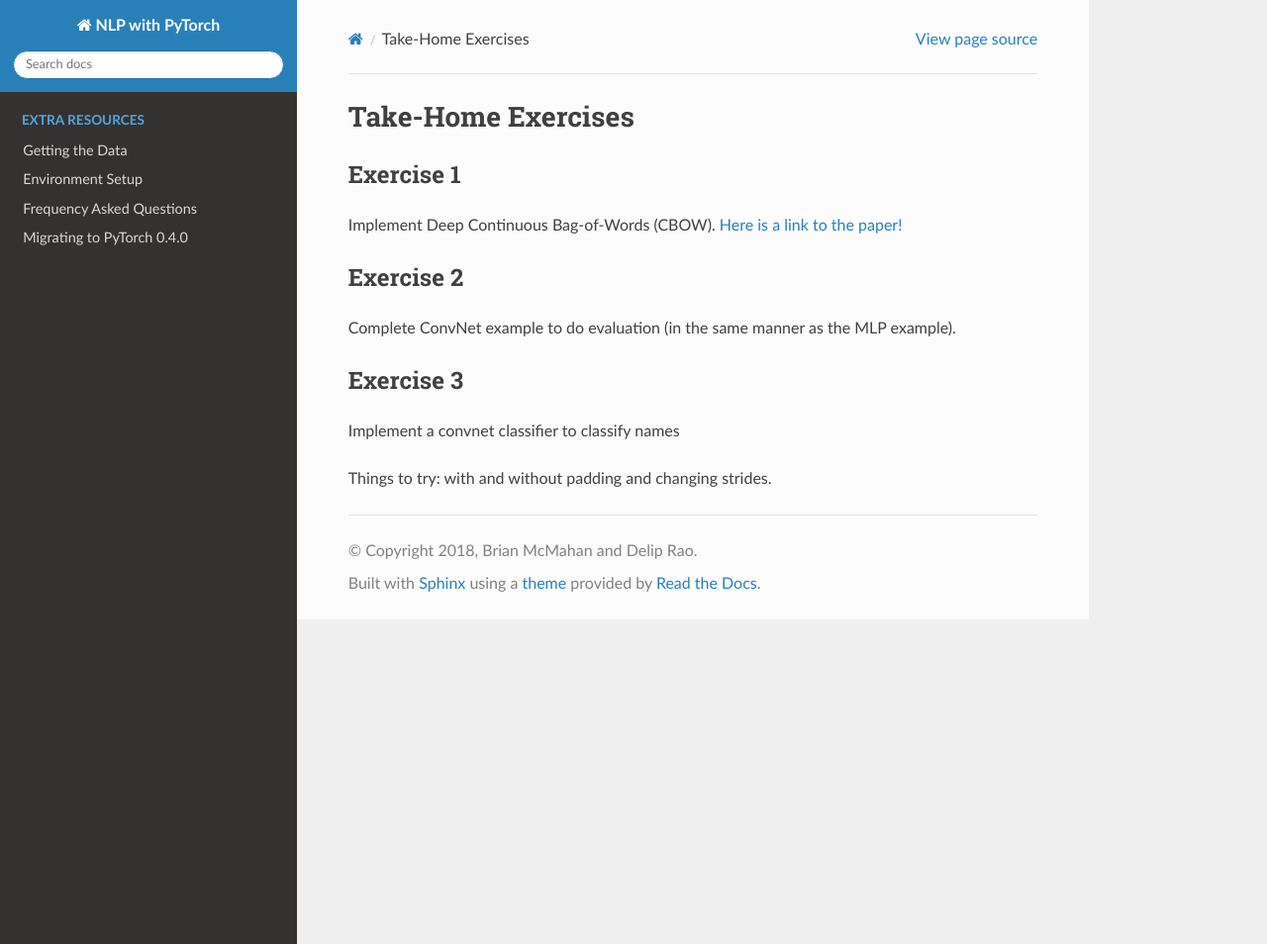
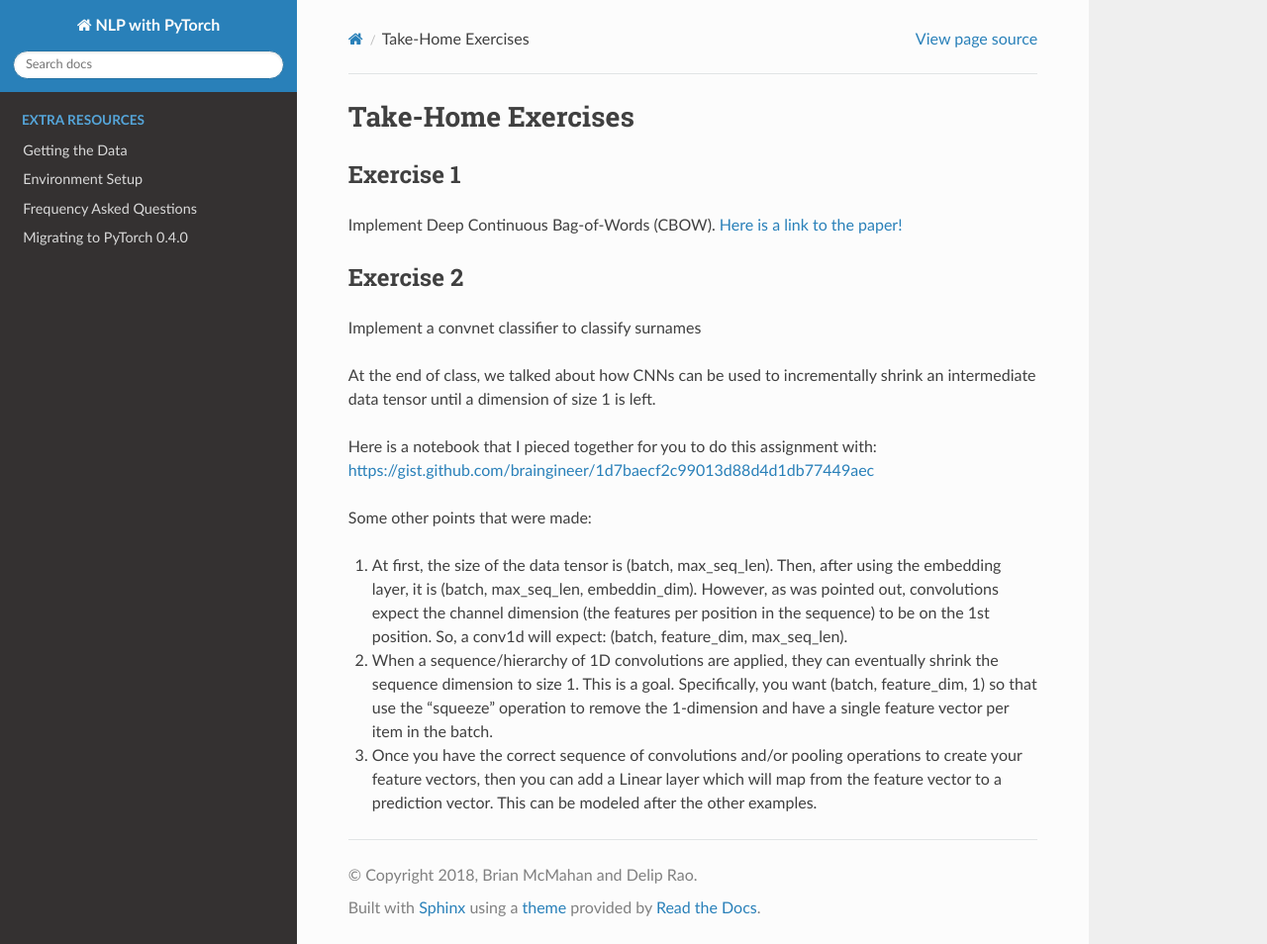
Before and after one commit to joosthub/pytorch-nlp-tutorial-eu2018, a Sphinx documentation site: the page built from docs/day1/takehome.rst, in a window 1280 px wide and 954 px high. Shown: the whole window at 99% size. Built offline with Sphinx 7.4.7 and the Read the Docs theme 2.0.0, drawn with Linux system fonts in a browser that asks for light colours.

Commit message:
updating with day 1 takehome

```diff
--- a/docs/day1/takehome.rst
+++ b/docs/day1/takehome.rst
@@ -11,11 +11,16 @@ Implement Deep Continuous Bag-of-Words (CBOW).
 Exercise 2
 ----------
 
-Complete ConvNet example to do evaluation (in the same manner as the MLP example).
+Implement a convnet classifier to classify surnames
 
-Exercise 3
-----------
+At the end of class, we talked about how CNNs can be used to incrementally shrink an intermediate data tensor until a dimension of size 1 is left.
 
-Implement a convnet classifier to classify names
+Here is a notebook that I pieced together for you to do this assignment with: https://gist.github.com/braingineer/1d7baecf2c99013d88d4d1db77449aec
 
-Things to try: with and without padding and changing strides.
+Some other points that were made:
+
+1. At first, the size of the data tensor is (batch, max_seq_len).  Then, after using the embedding layer, it is (batch, max_seq_len, embeddin_dim).  However, as was pointed out, convolutions expect the channel dimension (the features per position in the sequence) to be on the 1st position. So, a conv1d will expect: (batch, feature_dim, max_seq_len).
+
+2. When a sequence/hierarchy of 1D convolutions are applied, they can eventually shrink the sequence dimension to size 1. This is a goal.  Specifically, you want (batch, feature_dim, 1) so that use the "squeeze" operation to remove the 1-dimension and have a single feature vector per item in the batch.
+
+3. Once you have the correct sequence of convolutions and/or pooling operations to create your feature vectors, then you can add a Linear layer which will map from the feature vector to a prediction vector.  This can be modeled after the other examples.
```
